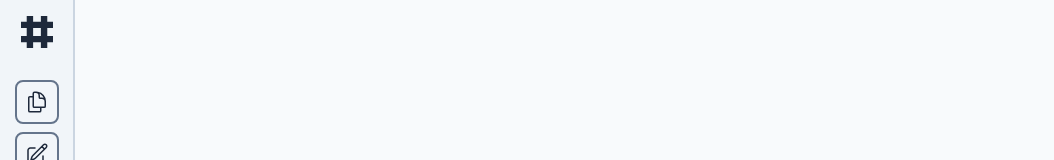
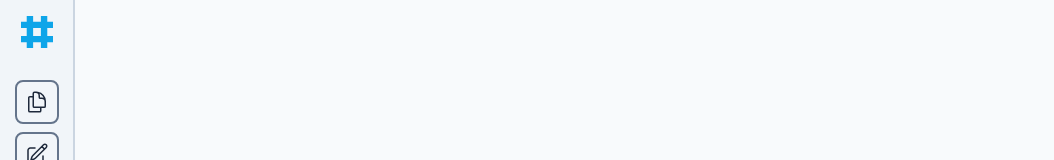
Before and after one commit to matovius/hashtype, a SvelteKit app: page /demo in a window 1280 px wide. Shown: the top 160 px of the page, without its empty margins (0-1054 px from the left). Built offline with nearby package versions, Linux system fonts and the light colour scheme; a web font is replaced by a local one.

Commit message:
Edit logo colors

```diff
--- a/src/components/demo/Sidebar.svelte
+++ b/src/components/demo/Sidebar.svelte
@@ -26,17 +26,13 @@
   }
 
   function toggleDarkTheme() {
-    if (isDarkMode === false) {
-      isDarkMode = true;
-      setDarkTheme();
-    }
+    isDarkMode = true;
+    setDarkTheme();
   }
 
   function toggleLightTheme() {
-    if (isDarkMode === true) {
-      isDarkMode = false;
-      setLightTheme();
-    }
+    isDarkMode = false;
+    setLightTheme();
   }
 
   function togglePreferredTheme() {
@@ -89,7 +85,7 @@
   class="hidden w-20 h-full lg:flex flex-col justify-between items-center gap-4 border-r-2 border-slate-300 dark:border-slate-600 bg-slate-100 dark:bg-slate-800"
 >
   <header class="w-full p-2 pt-4 flex justify-center items-center">
-    <div class="w-8 aspect-square">
+    <div class="text-sky-500 dark:text-slate-300 w-8 aspect-square">
       <HashtypeLogo />
     </div>
   </header>
```
